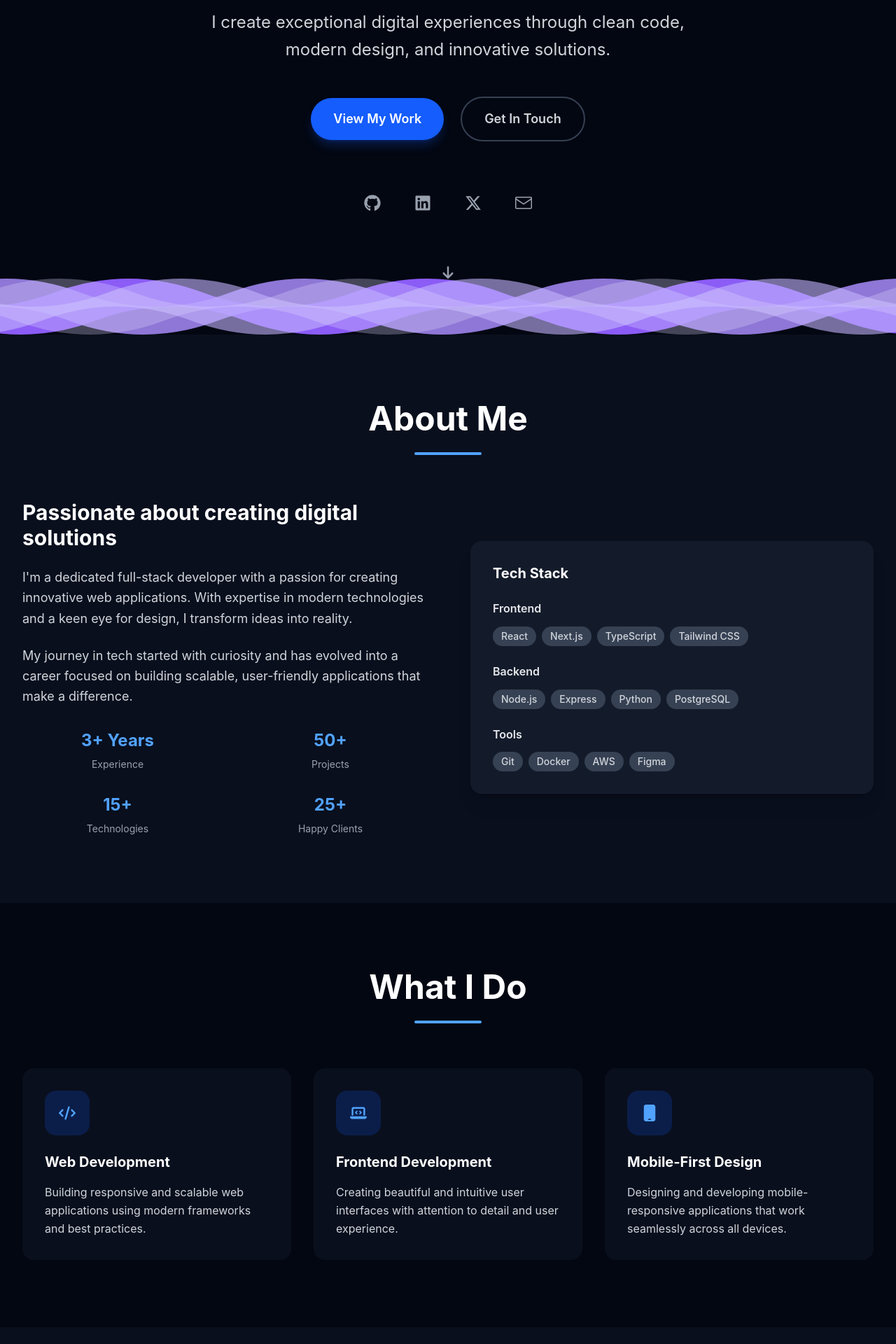
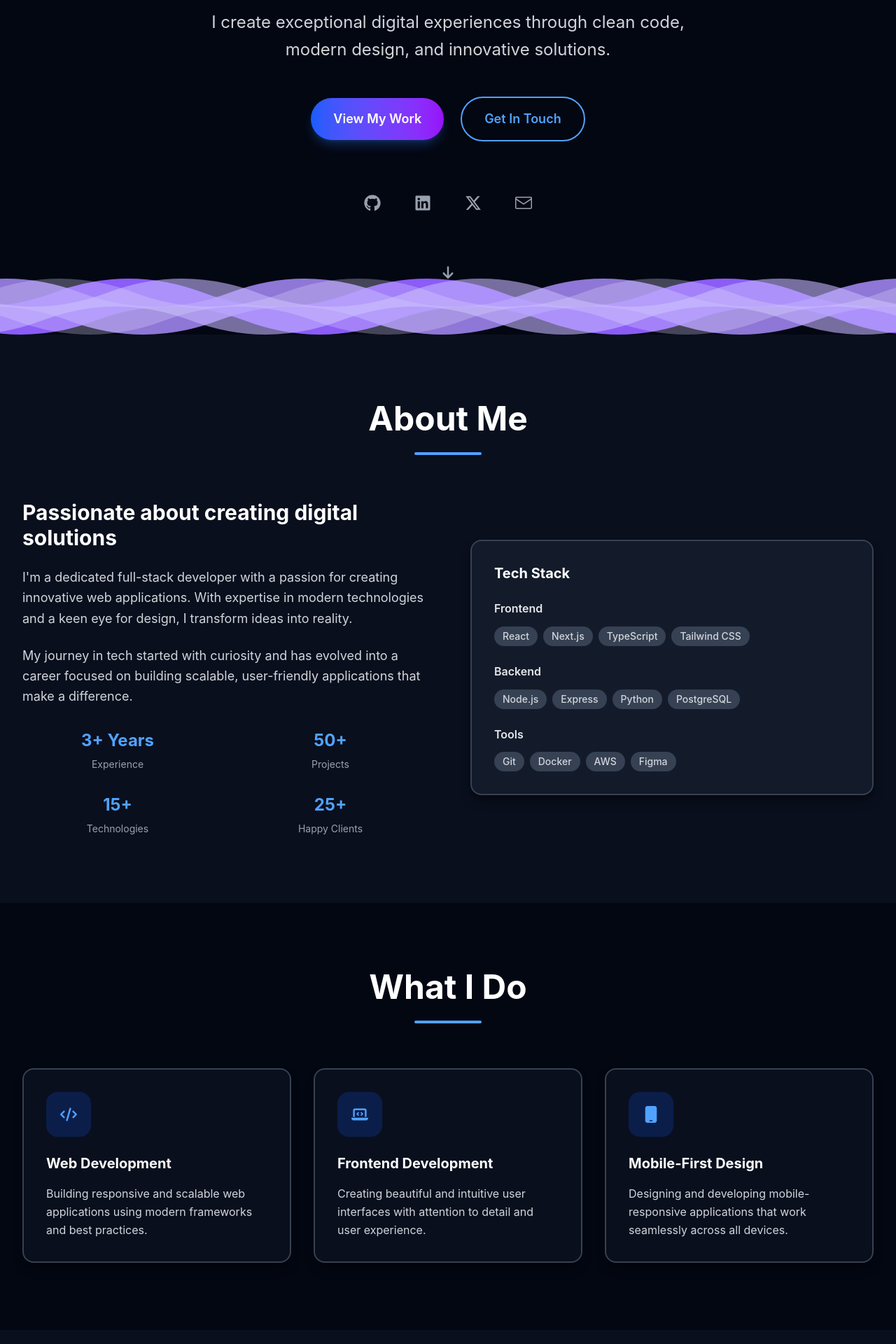
Before and after one commit to atdav3/portfolio-tuanat, a Next.js app: page / in a window 1280 px wide. Shown: the part 380-2300 px from the top of the page at 70% size. Built offline with nearby package versions, Linux system fonts and the light colour scheme; no server answers.

Commit message:
refactor: enhance card components with new styles and introduce Button component for consistent UI

```diff
--- a/global.css
+++ b/global.css
@@ -143,15 +143,48 @@
     border-radius: 1rem;
     padding: 2rem;
     transition: all 0.3s ease;
+    box-shadow: 0 4px 6px -1px rgba(0, 0, 0, 0.1), 0 2px 4px -1px rgba(0, 0, 0, 0.06);
   }
 
   .card-modern:hover {
     transform: translateY(-4px);
     box-shadow: 0 25px 50px -12px rgba(0, 0, 0, 0.25);
+    border-color: var(--color-primary);
+  }
+
+  .dark .card-modern {
+    box-shadow: 0 4px 6px -1px rgba(0, 0, 0, 0.3), 0 2px 4px -1px rgba(0, 0, 0, 0.2);
   }
 
   .dark .card-modern:hover {
     box-shadow: 0 25px 50px -12px rgba(37, 99, 235, 0.1);
+  }
+
+  /* Enhanced light mode card visibility */
+  :root {
+    --card-bg-light: #ffffff;
+    --card-border-light: #e5e7eb;
+    --card-shadow-light: 0 10px 15px -3px rgba(0, 0, 0, 0.1), 0 4px 6px -2px rgba(0, 0, 0, 0.05);
+  }
+
+  .dark {
+    --card-bg-light: #1f2937;
+    --card-border-light: #374151;
+    --card-shadow-light: 0 10px 15px -3px rgba(0, 0, 0, 0.4), 0 4px 6px -2px rgba(0, 0, 0, 0.2);
+  }
+
+  .enhanced-card {
+    background: var(--card-bg-light);
+    border: 2px solid var(--card-border-light);
+    box-shadow: var(--card-shadow-light);
+    border-radius: 1rem;
+    transition: all 0.3s ease;
+  }
+
+  .enhanced-card:hover {
+    transform: translateY(-2px);
+    border-color: var(--color-primary);
+    box-shadow: 0 20px 25px -5px rgba(0, 0, 0, 0.15), 0 10px 10px -5px rgba(0, 0, 0, 0.04);
   }
 }
 
--- a/src/components/About.jsx
+++ b/src/components/About.jsx
@@ -61,9 +61,9 @@ export default function About({ theme }) {
                     </div>
 
                     <div className="relative">
-                        <div className={`rounded-2xl p-8 ${
+                        <div className={`rounded-2xl p-8 enhanced-card ${
                             theme === 'dark' ? 'bg-gray-800/50' : 'bg-white'
-                        } shadow-xl`}>
+                        }`}>
                             <h4 className={`text-xl font-bold mb-6 ${
                                 theme === 'dark' ? 'text-white' : 'text-gray-900'
                             }`}>
--- a/src/components/Hero.jsx
+++ b/src/components/Hero.jsx
@@ -6,6 +6,7 @@ import Link from "next/link";
 import data from "../../data.json";
 import WaveBackground from './WaveBackground';
 import WaveBackgroundReversed from "./WaveBackgroundReversed";
+import Button from "./ui/Button";
 
 export default function Hero({ theme, scrollToSection }) {
     return (
@@ -56,27 +57,21 @@ export default function Hero({ theme, scrollToSection }) {
 
                     <div className="flex flex-col sm:flex-row gap-6 justify-center items-center mb-16"
                          style={{ animation: 'fadeInUp 1s ease-out 0.8s both' }}>
-                        <button
+                        <Button
                             onClick={() => scrollToSection('projects')}
-                            className={`px-8 py-4 rounded-full text-lg font-semibold transition-all duration-300 transform hover:scale-105 ${
-                                theme === 'dark'
-                                    ? 'bg-blue-600 hover:bg-blue-700 text-white shadow-lg shadow-blue-600/25'
-                                    : 'bg-blue-600 hover:bg-blue-700 text-white shadow-lg shadow-blue-600/25'
-                            }`}
+                            variant="primary"
+                            size="lg"
                         >
                             View My Work
-                        </button>
+                        </Button>
 
-                        <button
+                        <Button
                             onClick={() => scrollToSection('contact')}
-                            className={`px-8 py-4 rounded-full text-lg font-semibold transition-all duration-300 border-2 hover:scale-105 ${
-                                theme === 'dark'
-                                    ? 'border-gray-700 text-gray-300 hover:border-blue-400 hover:text-blue-400'
-                                    : 'border-gray-300 text-gray-700 hover:border-blue-600 hover:text-blue-600'
-                            }`}
+                            variant="outline"
+                            size="lg"
                         >
                             Get In Touch
-                        </button>
+                        </Button>
                     </div>
 
                     {/* Social Links */}
--- a/src/components/Projects.jsx
+++ b/src/components/Projects.jsx
@@ -59,11 +59,11 @@ const Projects = () => {
                     className="block"
                 >
                     <div className={`relative overflow-hidden rounded-xl h-44 transition-all duration-300
-                        group-hover:scale-105 group-hover:shadow-xl cursor-pointer
+                        group-hover:scale-105 group-hover:shadow-xl cursor-pointer enhanced-card
                         ${
                             theme === 'dark'
-                                ? 'bg-gradient-to-br from-slate-900 via-slate-800 to-slate-900 border border-slate-700/50 shadow-lg shadow-slate-900/20'
-                                : 'bg-gradient-to-br from-white via-slate-50 to-white border border-slate-200/60 shadow-lg shadow-slate-200/40'
+                                ? 'bg-gradient-to-br from-slate-900 via-slate-800 to-slate-900 border-slate-700/50'
+                                : 'bg-gradient-to-br from-white via-slate-50 to-white border-slate-200/60'
                         } backdrop-blur-sm`}>
 
                         {/* Content */}
--- a/src/components/Services.jsx
+++ b/src/components/Services.jsx
@@ -35,10 +35,10 @@ export default function Services({ theme }) {
                     ].map((service, index) => (
                         <div
                             key={service.title}
-                            className={`p-8 rounded-2xl transition-all duration-300 transform hover:-translate-y-2 ${
+                            className={`p-8 rounded-2xl enhanced-card transition-all duration-300 transform hover:-translate-y-2 ${
                                 theme === 'dark'
                                     ? 'bg-gray-900/50 hover:bg-gray-800/50'
-                                    : 'bg-gray-50 hover:bg-white shadow-lg hover:shadow-xl'
+                                    : 'bg-gray-50 hover:bg-white'
                             }`}
                             style={{
                                 animation: `fadeInUp 0.6s ease-out ${index * 0.2}s both`
--- /dev/null
+++ b/src/components/ui/Button.jsx
@@ -0,0 +1,112 @@
+'use client'
+import { forwardRef } from 'react'
+import { useTheme } from 'next-themes'
+
+const Button = forwardRef(({
+    children,
+    variant = 'primary',
+    size = 'md',
+    className = '',
+    disabled = false,
+    onClick,
+    href,
+    target,
+    rel,
+    ...props
+}, ref) => {
+    const { theme } = useTheme()
+
+    const baseStyles = `
+        inline-flex items-center justify-center font-semibold rounded-full
+        transition-all duration-300 ease-in-out transform
+        focus:outline-none focus:ring-2 focus:ring-offset-2
+        disabled:opacity-50 disabled:cursor-not-allowed disabled:transform-none
+        relative overflow-hidden
+    `
+
+    const sizeStyles = {
+        sm: 'px-4 py-2 text-sm',
+        md: 'px-6 py-3 text-base',
+        lg: 'px-8 py-4 text-lg',
+        xl: 'px-10 py-5 text-xl'
+    }
+
+    const variantStyles = {
+        primary: theme === 'dark'
+            ? `bg-gradient-to-r from-blue-600 to-purple-600 text-white
+               hover:from-blue-500 hover:to-purple-500 hover:scale-105 hover:shadow-xl
+               focus:ring-blue-500 shadow-lg shadow-blue-500/25
+               before:absolute before:inset-0 before:bg-gradient-to-r before:from-blue-500 before:to-purple-500
+               before:opacity-0 before:transition-opacity before:duration-300 hover:before:opacity-100`
+            : `bg-gradient-to-r from-blue-600 to-purple-600 text-white
+               hover:from-blue-700 hover:to-purple-700 hover:scale-105 hover:shadow-xl
+               focus:ring-blue-600 shadow-lg shadow-blue-600/25
+               before:absolute before:inset-0 before:bg-gradient-to-r before:from-blue-700 before:to-purple-700
+               before:opacity-0 before:transition-opacity before:duration-300 hover:before:opacity-100`,
+
+        secondary: theme === 'dark'
+            ? `bg-gray-800 text-white border-2 border-gray-700
+               hover:bg-gray-700 hover:border-blue-500 hover:scale-105 hover:shadow-lg
+               focus:ring-gray-500`
+            : `bg-white text-gray-900 border-2 border-gray-300
+               hover:bg-gray-50 hover:border-blue-500 hover:scale-105 hover:shadow-lg
+               focus:ring-blue-500`,
+
+        outline: theme === 'dark'
+            ? `bg-transparent text-blue-400 border-2 border-blue-400
+               hover:bg-blue-400 hover:text-gray-900 hover:scale-105 hover:shadow-lg
+               focus:ring-blue-400`
+            : `bg-transparent text-blue-600 border-2 border-blue-600
+               hover:bg-blue-600 hover:text-white hover:scale-105 hover:shadow-lg
+               focus:ring-blue-600`,
+
+        ghost: theme === 'dark'
+            ? `bg-transparent text-gray-300 hover:bg-gray-800 hover:text-white
+               hover:scale-105 focus:ring-gray-500`
+            : `bg-transparent text-gray-700 hover:bg-gray-100 hover:text-gray-900
+               hover:scale-105 focus:ring-gray-500`,
+
+        gradient: `bg-gradient-to-r from-cyan-500 via-blue-500 to-purple-600 text-white
+                  hover:from-cyan-400 hover:via-blue-400 hover:to-purple-500
+                  hover:scale-105 hover:shadow-xl focus:ring-blue-500
+                  shadow-lg shadow-blue-500/25`,
+
+        success: `bg-gradient-to-r from-green-500 to-emerald-600 text-white
+                 hover:from-green-400 hover:to-emerald-500 hover:scale-105 hover:shadow-xl
+                 focus:ring-green-500 shadow-lg shadow-green-500/25`,
+
+        danger: `bg-gradient-to-r from-red-500 to-pink-600 text-white
+                hover:from-red-400 hover:to-pink-500 hover:scale-105 hover:shadow-xl
+                focus:ring-red-500 shadow-lg shadow-red-500/25`
+    }
+
+    const combinedClassName = `
+        ${baseStyles}
+        ${sizeStyles[size]}
+        ${variantStyles[variant]}
+        ${className}
+    `.trim().replace(/\s+/g, ' ')
+
+    const Component = href ? 'a' : 'button'
+
+    return (
+        <Component
+            ref={ref}
+            className={combinedClassName}
+            onClick={onClick}
+            disabled={disabled}
+            href={href}
+            target={target}
+            rel={rel}
+            {...props}
+        >
+            <span className="relative z-10">
+                {children}
+            </span>
+        </Component>
+    )
+})
+
+Button.displayName = 'Button'
+
+export default Button
```
Also changed, not shown: src/components/Contact.jsx (+16 -19 lines), src/components/ProjectGallery.jsx (+2 -6 lines).
